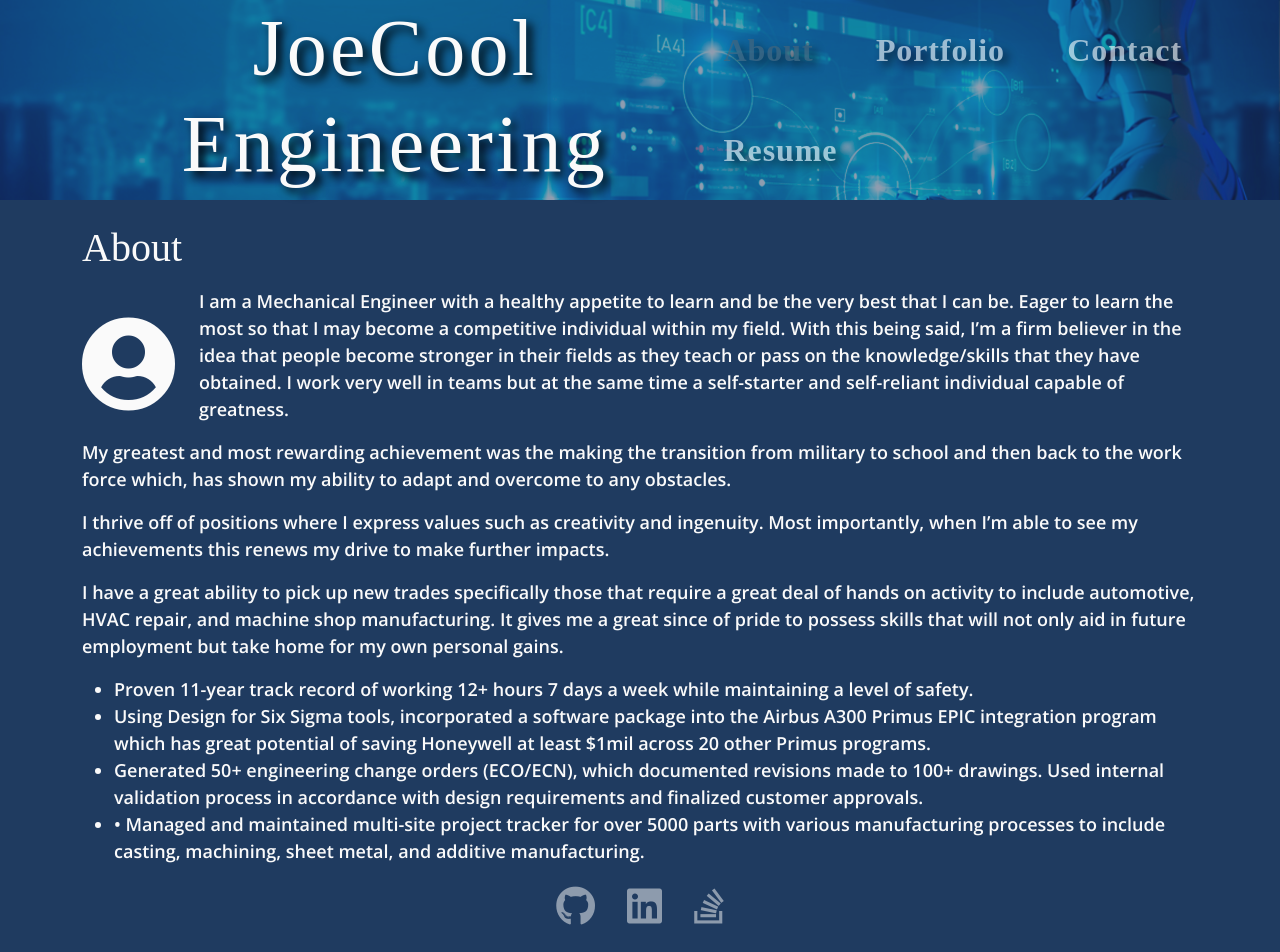
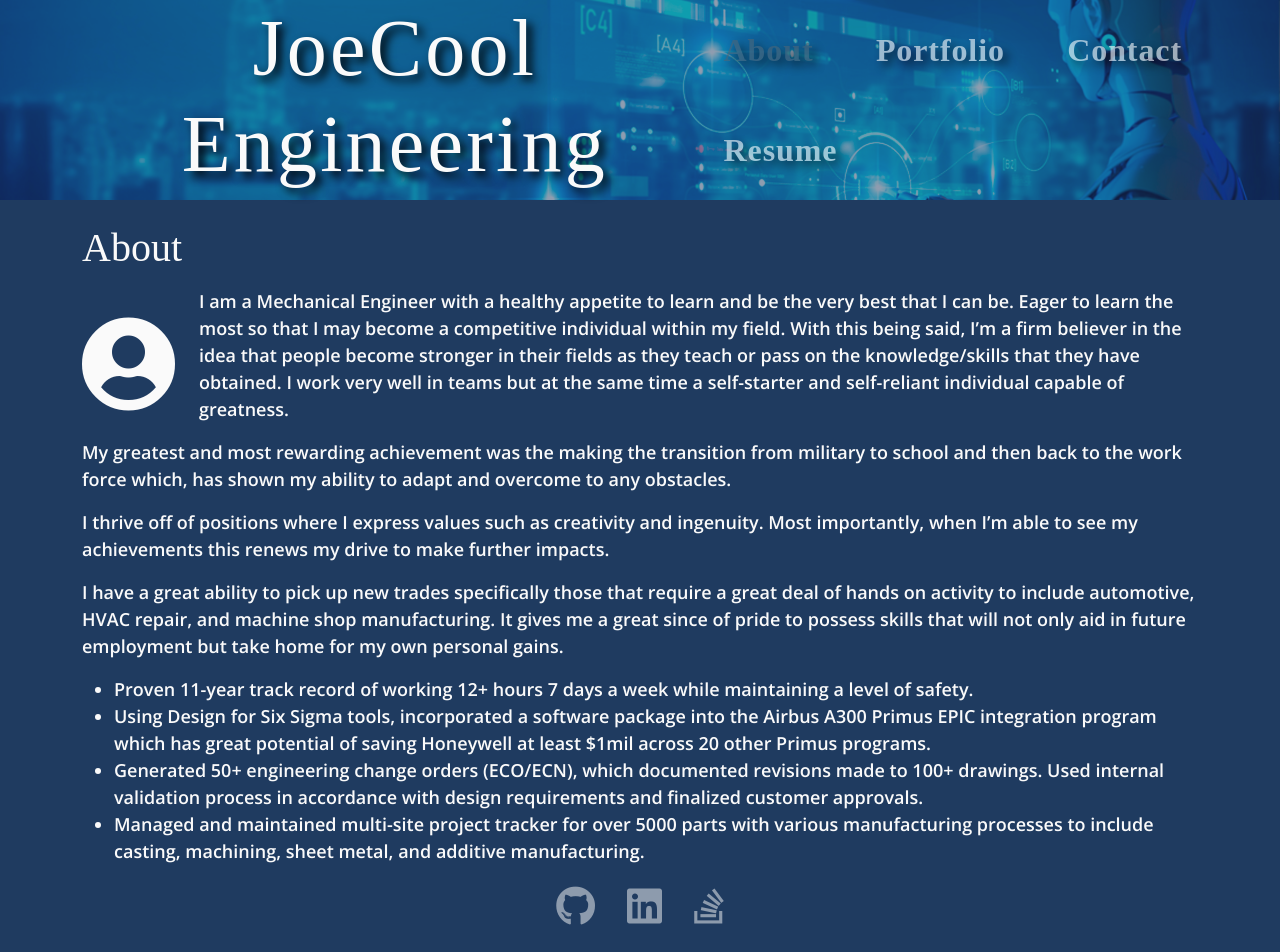
Before and after one commit to JoeCool-Engineer/joecool-portfolio-v1.0, a React (Create React App) app: page / in a window 1280 px wide. Shown: the top 952 px of the page. Built offline with nearby package versions, Linux system fonts and the light colour scheme; a web font is replaced by a local one.

Commit message:
minor fix

```diff
--- a/src/Page/About.js
+++ b/src/Page/About.js
@@ -16,7 +16,7 @@ const About = () => {
         <li>Proven 11-year track record of working 12+ hours 7 days a week while maintaining a level of safety.</li>
         <li>Using Design for Six Sigma tools, incorporated a software package into the Airbus A300 Primus EPIC integration program which has great potential of saving Honeywell at least $1mil across 20 other Primus programs.</li>
         <li>Generated 50+ engineering change orders (ECO/ECN), which documented revisions made to 100+ drawings. Used internal validation process in accordance with design requirements and finalized customer approvals.</li>
-        <li>•	Managed and maintained multi-site project tracker for over 5000 parts with various manufacturing processes to include casting, machining, sheet metal, and additive manufacturing.</li>
+        <li>Managed and maintained multi-site project tracker for over 5000 parts with various manufacturing processes to include casting, machining, sheet metal, and additive manufacturing.</li>
       </ul>
     </>
   )
```
